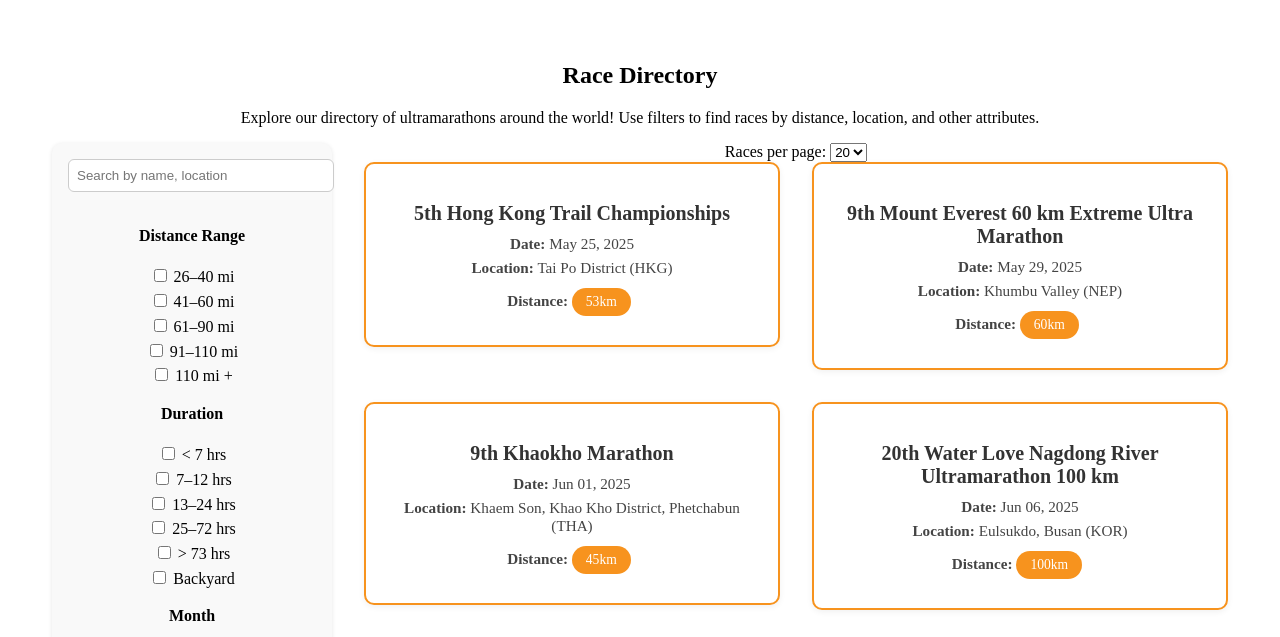
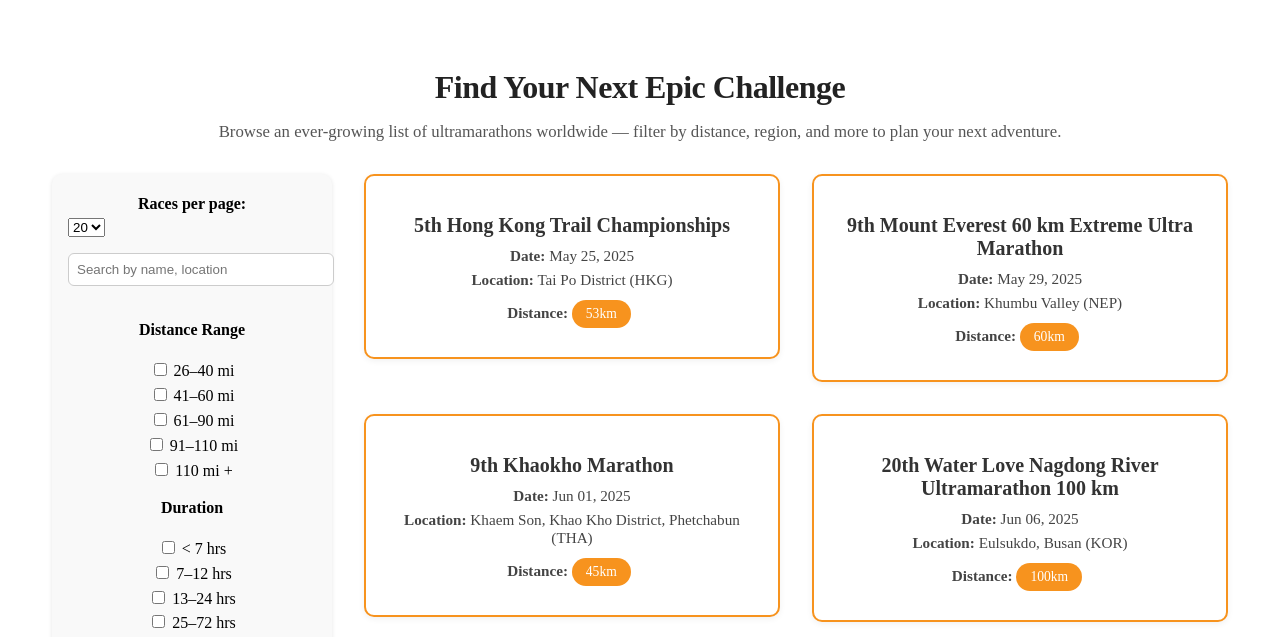
Before and after one commit to emm03/Ultramarathon-Finder, a plain HTML site: page frontend/race_directory.html in a window 1280 px wide. Shown: the part 98-735 px from the top of the page. Drawn offline with Linux system fonts and the light colour scheme.

Commit message:
Enhance directory title and layout: move races-per-page and update heading

```diff
--- a/frontend/race_directory.html
+++ b/frontend/race_directory.html
@@ -30,12 +30,19 @@
 
   <main>
     <section class="directory-section">
-      <h2>Race Directory</h2>
-      <p class="directory-subtext">Explore our directory of ultramarathons around the world! Use filters to find races by distance, location, and other attributes.</p>
+      <h2 class="directory-title">Find Your Next Epic Challenge</h2>
+      <p class="directory-subtext">Browse an ever-growing list of ultramarathons worldwide — filter by distance, region, and more to plan your next adventure.</p>
 
       <div class="filter-layout">
         <!-- Sidebar Filters -->
         <aside class="filter-sidebar">
+          <label for="races-per-page" style="font-weight: bold;">Races per page:</label>
+          <select id="races-per-page" style="margin-bottom: 1rem;">
+            <option value="20">20</option>
+            <option value="40">40</option>
+            <option value="60">60</option>
+          </select>
+
           <input type="text" id="search-bar" placeholder="Search by name, location" />
 
           <h4>Distance Range</h4>
@@ -85,18 +92,9 @@
           <button id="reset-filters">Reset Filters</button>
         </aside>
 
-        <!-- Main Content Area -->
-        <div class="race-results-area">
-          <div class="race-controls">
-            <label for="races-per-page">Races per page:</label>
-            <select id="races-per-page">
-              <option value="20" selected>20</option>
-              <option value="40">40</option>
-              <option value="60">60</option>
-            </select>
-          </div>
-
-          <div id="race-list" class="race-grid"></div>
+        <!-- Race Results Grid -->
+        <div class="race-grid">
+          <div id="race-list"></div>
           <div id="pagination-controls" class="pagination-controls"></div>
         </div>
       </div>
--- a/frontend/style.css
+++ b/frontend/style.css
@@ -1182,6 +1182,22 @@ footer .footer-links a:hover {
     padding: 40px 20px;
     max-width: 1400px;
     margin: 0 auto;
+}
+
+.directory-title {
+    font-size: 2rem;
+    font-weight: 700;
+    color: #222;
+    text-align: center;
+    margin-bottom: 0.25rem;
+    letter-spacing: -0.5px;
+}
+
+.directory-subtext {
+    font-size: 1.05rem;
+    text-align: center;
+    color: #555;
+    margin-bottom: 2rem;
 }
 
 .filter-layout {
```
